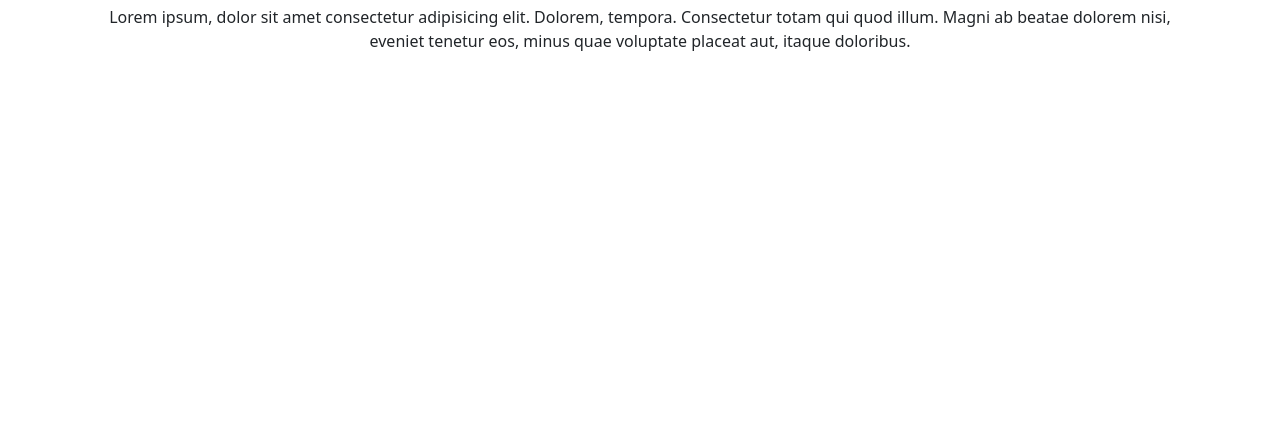
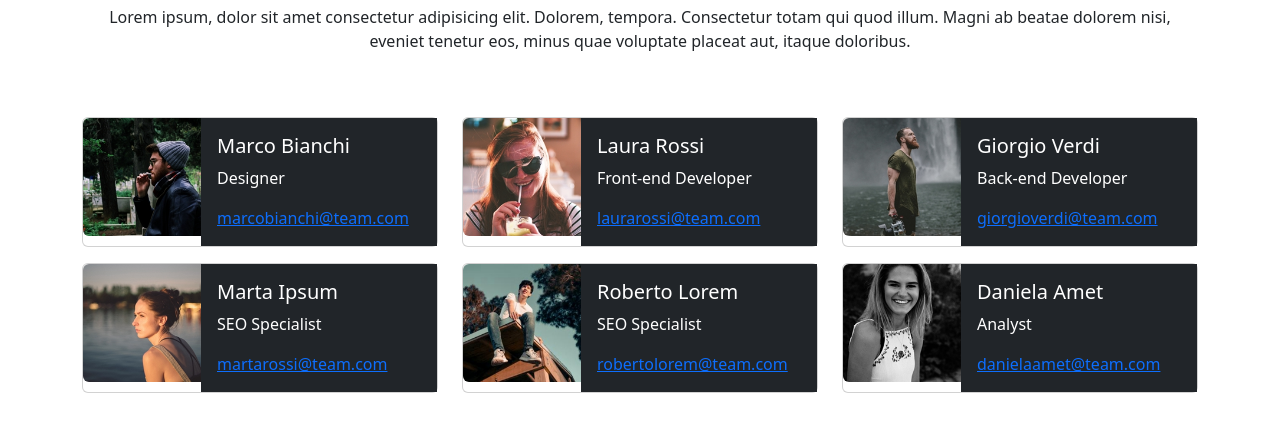
Before and after one commit to Ivanaricci/js-our-team, a plain HTML site: page index.html in a window 1280 px wide. Shown: the part 185-616 px from the top of the page. Drawn offline with nearby package versions, Linux system fonts and the light colour scheme; files whose address does not match are found by name.

Commit message:
[UPD] Add tutte le card

```diff
--- a/index.html
+++ b/index.html
@@ -17,7 +17,7 @@
                 </div>
             </div>
 
-            <div class="row">
+            <div class="row" id="team-members">
                 <!-- <div class="col-12 col-md-6 col-lg-4">
                     <div class="card mb-3" style="max-width: 540px;">
                         <div class="row g-0">
--- a/js/script.js
+++ b/js/script.js
@@ -57,11 +57,22 @@ const createMemeberCard = (member) => {
                     </div>
                 </div>`;
 
-      console.log(card)
+      return card
 }
 
+const renderTeam = () => {
 
-// ciclo l'array
-for (let i=0; i<teamMembers.length; i++){
-  createMemeberCard(teamMembers[i])
+
+  // stringa vuota per le colonne
+  let cardAll = '';
+
+  // ciclo l'array
+  for (let i=0; i<teamMembers.length; i++){
+    cardAll += createMemeberCard(teamMembers[i])
+  }
+
+  document.getElementById('team-members').innerHTML = cardAll;
+
 }
+
+renderTeam()
```
